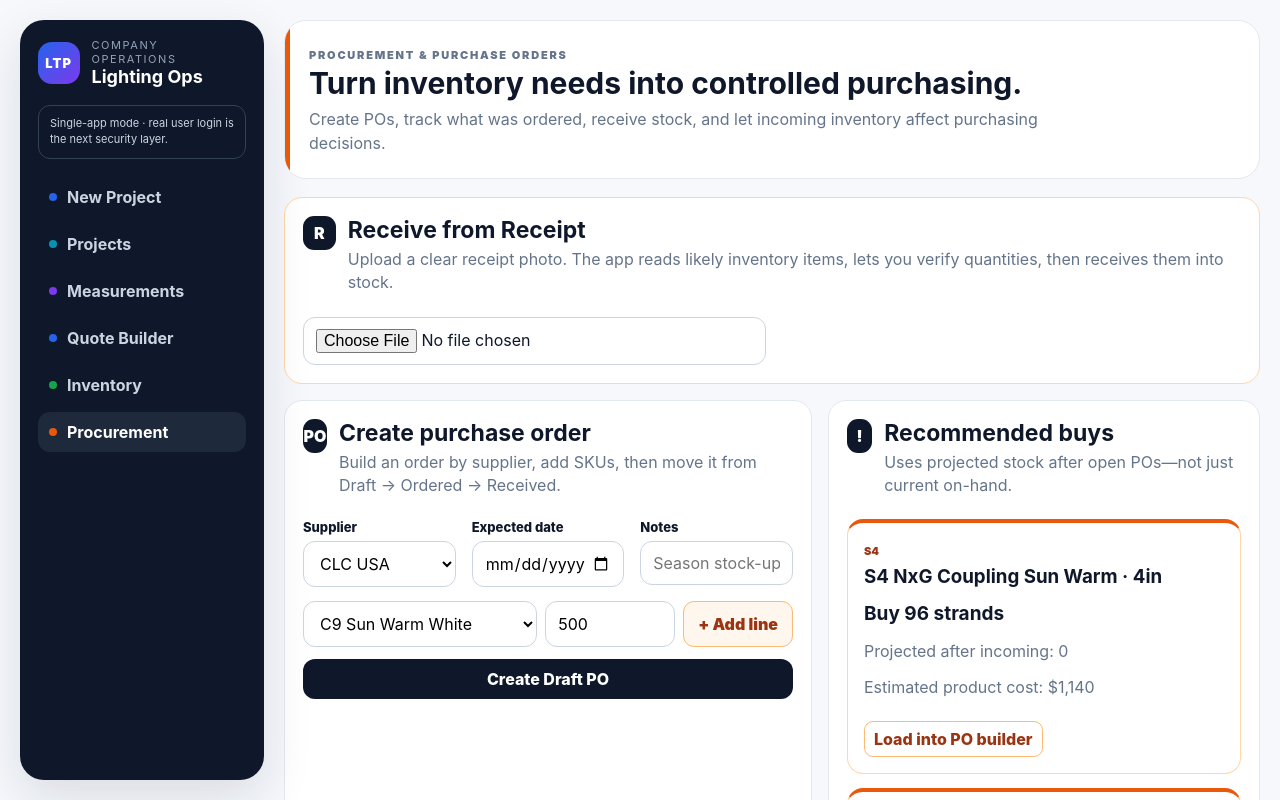
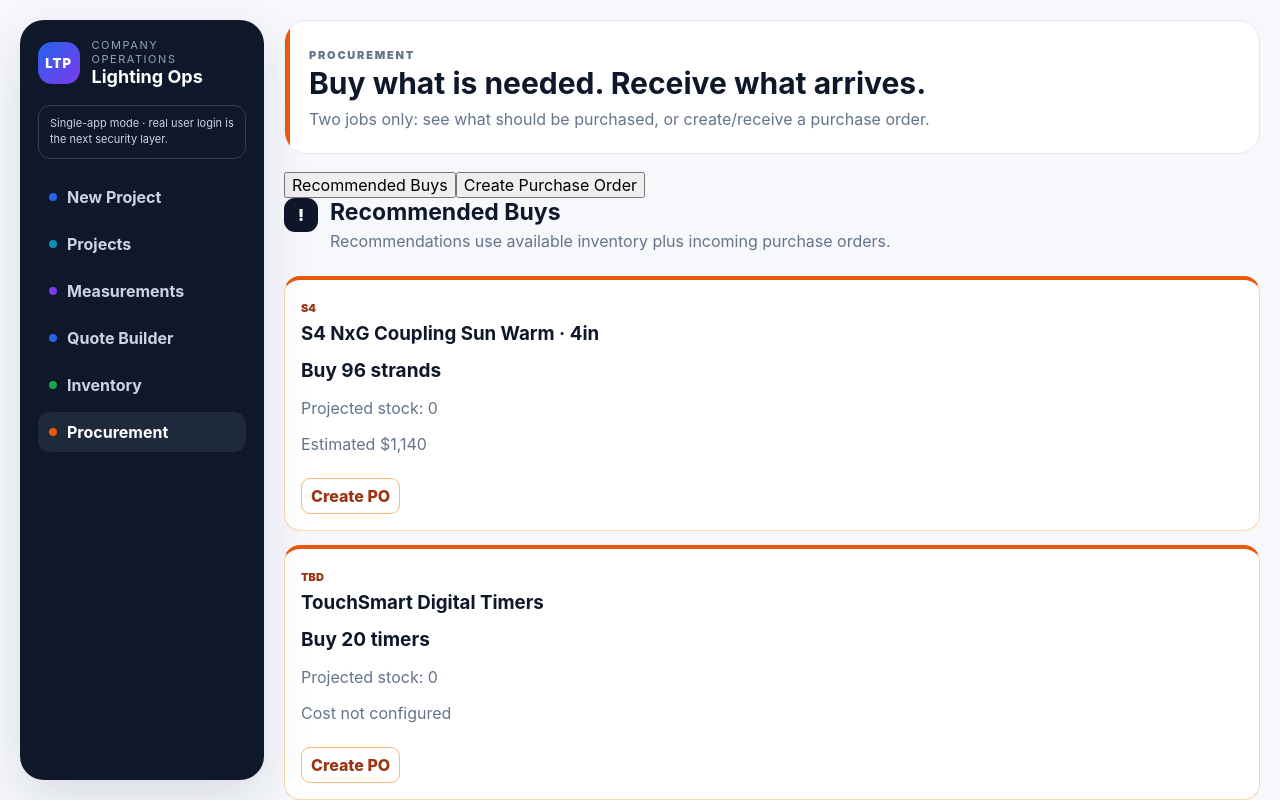
Before and after one commit to lightthepeak-sys/LTP, a React (Vite) app: page / in a window 1280 px wide. Both pictures are taken after a click on the button "Procurement". Shown: the top 800 px of the page. Built offline with nearby package versions, Linux system fonts and the light colour scheme.

Commit message:
Collapse project groups and simplify procurement into two workflows

```diff
--- a/src/App.tsx
+++ b/src/App.tsx
@@ -156,6 +156,8 @@ export default function App(){
   const [receiptMessage,setReceiptMessage]=useState("");
   const [projectServiceView,setProjectServiceView]=useState<Service>("Christmas");
   const [draftsOnly,setDraftsOnly]=useState(false);
+  const [procurementView,setProcurementView]=useState<"recommended"|"create">("recommended");
+  const [poCreateMode,setPoCreateMode]=useState<"manual"|"upload">("manual");
 
   useEffect(()=>{localStorage.setItem(STORAGE,JSON.stringify(projects))},[projects]);
   useEffect(()=>{localStorage.setItem(PO_STORAGE,JSON.stringify(purchaseOrders))},[purchaseOrders]);
@@ -658,78 +660,64 @@ export default function App(){
       </section>}
 
       {tab==="purchasing"&&<section className="page">
-        <div className="page-head orange-head"><div><span className="eyebrow">Procurement & purchase orders</span><h1>Turn inventory needs into controlled purchasing.</h1><p>Create POs, track what was ordered, receive stock, and let incoming inventory affect purchasing decisions.</p></div></div>
+        <div className="page-head orange-head"><div><span className="eyebrow">Procurement</span><h1>Buy what is needed. Receive what arrives.</h1><p>Two jobs only: see what should be purchased, or create/receive a purchase order.</p></div></div>
 
-        <section className="receipt-import">
-          <div className="section-title"><span>R</span><div><h2>Receive from Receipt</h2><p>Upload a clear receipt photo. The app reads likely inventory items, lets you verify quantities, then receives them into stock.</p></div></div>
-          <div className="receipt-upload-row">
-            <input className="input" type="file" accept="image/png,image/jpeg,image/webp,image/avif" disabled={receiptBusy} onChange={e=>{const f=e.target.files?.[0];if(f)importReceipt(f)}}/>
-            <span>{receiptBusy?"Reading…":receiptMessage}</span>
-          </div>
-          {receiptLines.length>0&&<div className="receipt-matches">
-            <div className="receipt-supplier"><Field label="Detected supplier"><input className="input" value={receiptSupplier} onChange={e=>setReceiptSupplier(e.target.value)}/></Field></div>
-            {receiptLines.map((line,idx)=><div className="receipt-line" key={line.key}>
-              <span>{INV[line.key]?.name}</span>
-              <input className="input" type="number" min="0" value={line.quantity} onChange={e=>setReceiptLines(lines=>lines.map((l,i)=>i===idx?{...l,quantity:+e.target.value}:l))}/>
-              <span>{INV[line.key]?.unit}</span>
-              <button className="danger-link" onClick={()=>setReceiptLines(lines=>lines.filter((_,i)=>i!==idx))}>Remove</button>
-            </div>)}
-            <button className="primary" onClick={confirmReceipt}>Confirm & Receive Inventory</button>
-          </div>}
-        </section>
+        <div className="procurement-tabs">
+          <button className={procurementView==="recommended"?"active":""} onClick={()=>setProcurementView("recommended")}>Recommended Buys</button>
+          <button className={procurementView==="create"?"active":""} onClick={()=>setProcurementView("create")}>Create Purchase Order</button>
+        </div>
 
-        <div className="procurement-layout">
-          <section className="po-builder">
-            <div className="section-title"><span>PO</span><div><h2>Create purchase order</h2><p>Build an order by supplier, add SKUs, then move it from Draft → Ordered → Received.</p></div></div>
+        {procurementView==="recommended"&&<section className="procurement-panel">
+          <div className="section-title"><span>!</span><div><h2>Recommended Buys</h2><p>Recommendations use available inventory plus incoming purchase orders.</p></div></div>
+          <div className="purchase-grid compact">{Object.entries(INV).map(([k,item])=>{
+            const a=availability(k);if(!item.reorder||a.projected>=item.reorder||item.legacy)return null;
+            let buy=Math.max(item.reorder*2-a.projected,0);
+            if(item.purchaseTier)buy=Math.ceil(buy/item.purchaseTier)*item.purchaseTier;
+            if(k.startsWith("c9")&&item.unit==="bulbs")buy=Math.ceil(buy/500)*500;
+            if(k.startsWith("clip"))buy=Math.ceil(buy/500)*500;
+            return <article className="purchase-card" key={k}><span>{item.supplier}</span><h3>{item.name}</h3><strong>Buy {qty(buy)} {item.unit}</strong><p>Projected stock: {qty(a.projected)}</p><p>{item.cost?"Estimated "+money(buy*item.cost):"Cost not configured"}</p><button onClick={()=>{setPoSupplier(item.supplier||"Other");setPoLineKey(k);setPoLineQty(buy);setProcurementView("create");setPoCreateMode("manual")}}>Create PO</button></article>
+          })}</div>
+        </section>}
+
+        {procurementView==="create"&&<section className="procurement-panel">
+          <div className="section-title"><span>PO</span><div><h2>Create Purchase Order</h2><p>Create it manually or upload a receipt/file and verify the matched inventory before receiving.</p></div></div>
+          <div className="po-create-tabs"><button className={poCreateMode==="manual"?"active":""} onClick={()=>setPoCreateMode("manual")}>Create Manually</button><button className={poCreateMode==="upload"?"active":""} onClick={()=>setPoCreateMode("upload")}>Upload Receipt / File</button></div>
+
+          {poCreateMode==="manual"?<div className="po-builder simple-po-builder">
             <div className="form-grid three">
               <Field label="Supplier"><select className="input" value={poSupplier} onChange={e=>setPoSupplier(e.target.value)}>{suppliers.map(s=><option key={s}>{s}</option>)}</select></Field>
               <Field label="Expected date"><input className="input" type="date" value={poExpectedDate} onChange={e=>setPoExpectedDate(e.target.value)}/></Field>
-              <Field label="Notes"><input className="input" value={poNotes} onChange={e=>setPoNotes(e.target.value)} placeholder="Season stock-up, emergency fill, etc."/></Field>
+              <Field label="Notes"><input className="input" value={poNotes} onChange={e=>setPoNotes(e.target.value)} placeholder="Optional"/></Field>
             </div>
             <div className="po-line-builder">
               <select className="input" value={poLineKey} onChange={e=>setPoLineKey(e.target.value)}>{Object.entries(INV).filter(([,i])=>!i.legacy).map(([k,i])=><option value={k} key={k}>{i.name}</option>)}</select>
               <input className="input" type="number" min="1" value={poLineQty} onChange={e=>setPoLineQty(+e.target.value)}/>
-              <button onClick={addPOLine}>+ Add line</button>
+              <button onClick={addPOLine}>Add Item</button>
             </div>
-            {poLines.length>0&&<div className="po-draft-lines">
-              {poLines.map((line,idx)=><div key={line.key}><span>{INV[line.key]?.name}</span><b>{qty(line.quantity)} {INV[line.key]?.unit}</b><span>{money(line.quantity*line.unitCost)}</span><button onClick={()=>setPoLines(lines=>lines.filter((_,i)=>i!==idx))}>Remove</button></div>)}
-              <div className="po-total"><span>Draft total</span><b>{money(poLines.reduce((s,l)=>s+l.quantity*l.unitCost,0))}</b></div>
+            {poLines.length>0&&<div className="po-draft-lines">{poLines.map((line,idx)=><div key={line.key}><span>{INV[line.key]?.name}</span><b>{qty(line.quantity)} {INV[line.key]?.unit}</b><span>{money(line.quantity*line.unitCost)}</span><button onClick={()=>setPoLines(lines=>lines.filter((_,i)=>i!==idx))}>Remove</button></div>)}<div className="po-total"><span>Draft total</span><b>{money(poLines.reduce((s,l)=>s+l.quantity*l.unitCost,0))}</b></div></div>}
+            <button className="primary po-create" disabled={poLines.length===0} onClick={createPO}>Create Draft PO</button>
+          </div>:<div className="receipt-import simplified-receipt">
+            <input className="input" type="file" accept="image/png,image/jpeg,image/webp,image/avif,application/pdf" disabled={receiptBusy} onChange={e=>{const f=e.target.files?.[0];if(f)importReceipt(f)}}/>
+            <span>{receiptBusy?"Reading file…":receiptMessage||"Upload a clear supplier receipt or image. Review every matched line before receiving."}</span>
+            {receiptLines.length>0&&<div className="receipt-matches">
+              <Field label="Supplier"><input className="input" value={receiptSupplier} onChange={e=>setReceiptSupplier(e.target.value)}/></Field>
+              {receiptLines.map((line,idx)=><div className="receipt-line" key={line.key}><span>{INV[line.key]?.name}</span><input className="input" type="number" min="0" value={line.quantity} onChange={e=>setReceiptLines(lines=>lines.map((l,i)=>i===idx?{...l,quantity:+e.target.value}:l))}/><span>{INV[line.key]?.unit}</span><button className="danger-link" onClick={()=>setReceiptLines(lines=>lines.filter((_,i)=>i!==idx))}>Remove</button></div>)}
+              <button className="primary" onClick={confirmReceipt}>Confirm & Receive Inventory</button>
             </div>}
-            <button className="primary po-create" disabled={poLines.length===0} onClick={createPO}>Create Draft PO</button>
-          </section>
+          </div>}
 
-          <section className="reorder-panel">
-            <div className="section-title"><span>!</span><div><h2>Recommended buys</h2><p>Uses projected stock after open POs—not just current on-hand.</p></div></div>
-            <div className="purchase-grid compact">{Object.entries(INV).map(([k,item])=>{
-              const a=availability(k);if(!item.reorder||a.projected>=item.reorder||item.legacy)return null;
-              let buy=Math.max(item.reorder*2-a.projected,0);
-              if(item.purchaseTier)buy=Math.ceil(buy/item.purchaseTier)*item.purchaseTier;
-              if(k.startsWith("c9")&&item.unit==="bulbs")buy=Math.ceil(buy/500)*500;
-              if(k.startsWith("clip"))buy=Math.ceil(buy/500)*500;
-              return <article className="purchase-card" key={k}><span>{item.supplier}</span><h3>{item.name}</h3><strong>Buy {qty(buy)} {item.unit}</strong><p>Projected after incoming: {qty(a.projected)}</p><p>Estimated product cost: {item.cost?money(buy*item.cost):"Cost not configured"}</p><button onClick={()=>{setPoSupplier(item.supplier||"Other");setPoLineKey(k);setPoLineQty(buy)}}>Load into PO builder</button></article>
-            })}</div>
-          </section>
-        </div>
-
-        <section className="po-list-section">
-          <div className="section-title"><span>#</span><div><h2>Purchase orders</h2><p>Receiving a PO adds its received quantity into live on-hand inventory.</p></div></div>
-          {purchaseOrders.length===0?<div className="empty-state">No purchase orders yet.</div>:<div className="po-list">{purchaseOrders.map(po=>{
-            const total=po.lines.reduce((s,l)=>s+l.quantity*l.unitCost,0);
-            return <article className="po-card" key={po.id}>
-              <div className="po-card-top"><div><small>{po.supplier}</small><h3>{po.poNumber}</h3></div><span className={"po-status "+po.status.toLowerCase().replaceAll(" ","-")}>{po.status}</span><b>{money(total)}</b></div>
-              <div className="po-meta"><span>Created {new Date(po.createdAt).toLocaleDateString()}</span><span>{po.expectedDate?"Expected "+po.expectedDate:"No expected date"}</span><span>{po.lines.length} line items</span></div>
-              <div className="po-lines">{po.lines.map(l=><div key={l.key}><span>{INV[l.key]?.name}</span><b>{qty(l.received)} / {qty(l.quantity)} received</b></div>)}</div>
-              {po.notes&&<p className="po-notes">{po.notes}</p>}
-              <div className="po-actions">
-                {po.status==="Draft"&&<button onClick={()=>setPOStatus(po.id,"Ordered")}>Mark Ordered</button>}
-                {["Ordered","Partially Received"].includes(po.status)&&<button className="primary" onClick={()=>receiveAll(po.id)}>Receive All</button>}
-                {!["Received","Cancelled"].includes(po.status)&&<button onClick={()=>setPOStatus(po.id,"Cancelled")}>Cancel</button>}
-                <button className="danger-link" onClick={()=>deletePO(po.id)}>Delete</button>
-              </div>
-            </article>})}</div>}
-        </section>
+          <details className="existing-pos">
+            <summary>Purchase Orders <span>{purchaseOrders.length}</span></summary>
+            {purchaseOrders.length===0?<div className="empty-state">No purchase orders yet.</div>:<div className="po-list">{purchaseOrders.map(po=>{
+              const total=po.lines.reduce((s,l)=>s+l.quantity*l.unitCost,0);
+              return <article className="po-card" key={po.id}>
+                <div className="po-card-top"><div><small>{po.supplier}</small><h3>{po.poNumber}</h3></div><span className={"po-status "+po.status.toLowerCase().replaceAll(" ","-")}>{po.status}</span><b>{money(total)}</b></div>
+                <div className="po-meta"><span>{new Date(po.createdAt).toLocaleDateString()}</span><span>{po.lines.length} items</span></div>
+                <div className="po-actions">{po.status==="Draft"&&<button onClick={()=>setPOStatus(po.id,"Ordered")}>Mark Ordered</button>}{["Ordered","Partially Received"].includes(po.status)&&<button className="primary" onClick={()=>receiveAll(po.id)}>Receive All</button>}{!["Received","Cancelled"].includes(po.status)&&<button onClick={()=>setPOStatus(po.id,"Cancelled")}>Cancel</button>}<button className="danger-link" onClick={()=>deletePO(po.id)}>Delete</button></div>
+              </article>})}</div>}
+          </details>
+        </section>}
       </section>}
-
 
 
 
@@ -915,8 +903,8 @@ function midPoint(points:DrawPoint[]){if(!points.length)return{x:50,y:50};const
 function distance(a:{x:number;y:number},b:{x:number;y:number}){return Math.hypot(b.x-a.x,b.y-a.y)}
 
 function ProjectGroup({title,tone,projects,onAction}:{title:string;tone:string;projects:Project[];onAction:(p:Project,a:string)=>void}){
-  return <section className={"project-group "+tone}>
-    <div className="project-group-head"><h2>{title}</h2><span>{projects.length}</span></div>
+  return <details className={"project-group collapsible "+tone}>
+    <summary className="project-group-head"><h2>{title}</h2><span>{projects.length}</span></summary>
     {projects.length===0?<div className="project-group-empty">No projects in this category.</div>:<div className="project-list">
       {projects.map(p=><article className="project-row pipeline-row" key={p.id}>
         <div className="project-main"><b>{p.customer||"Unnamed customer"}</b><span>{[p.address,p.city].filter(Boolean).join(", ")||"No address"}</span></div>
@@ -932,7 +920,7 @@ function ProjectGroup({title,tone,projects,onAction}:{title:string;tone:string;p
         </select>
       </article>)}
     </div>}
-  </section>
+  </details>
 }
 function projectActionReset(el:HTMLSelectElement){setTimeout(()=>{el.value=""},0)}
 
```
